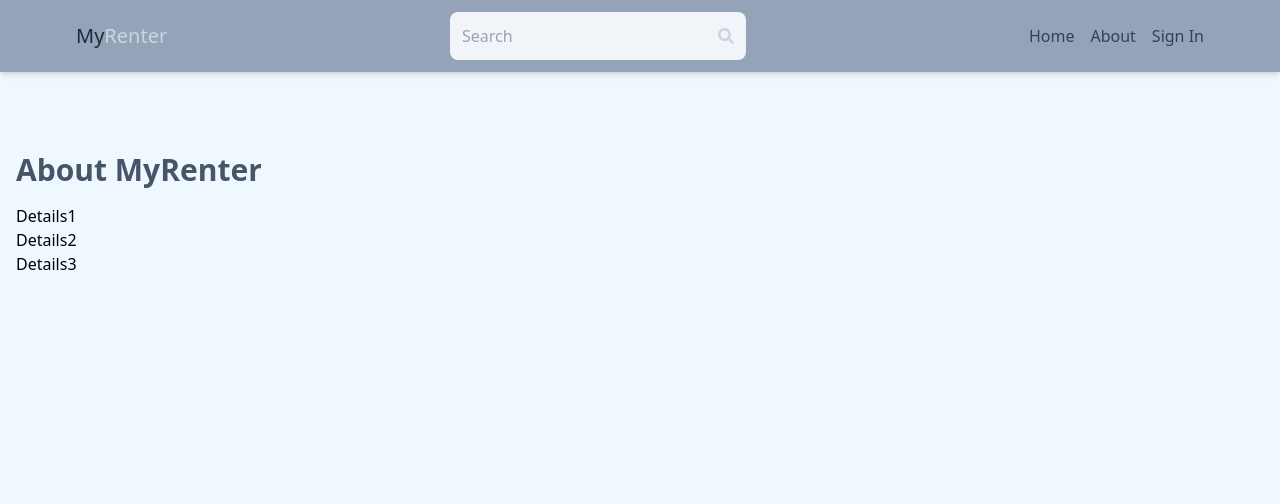
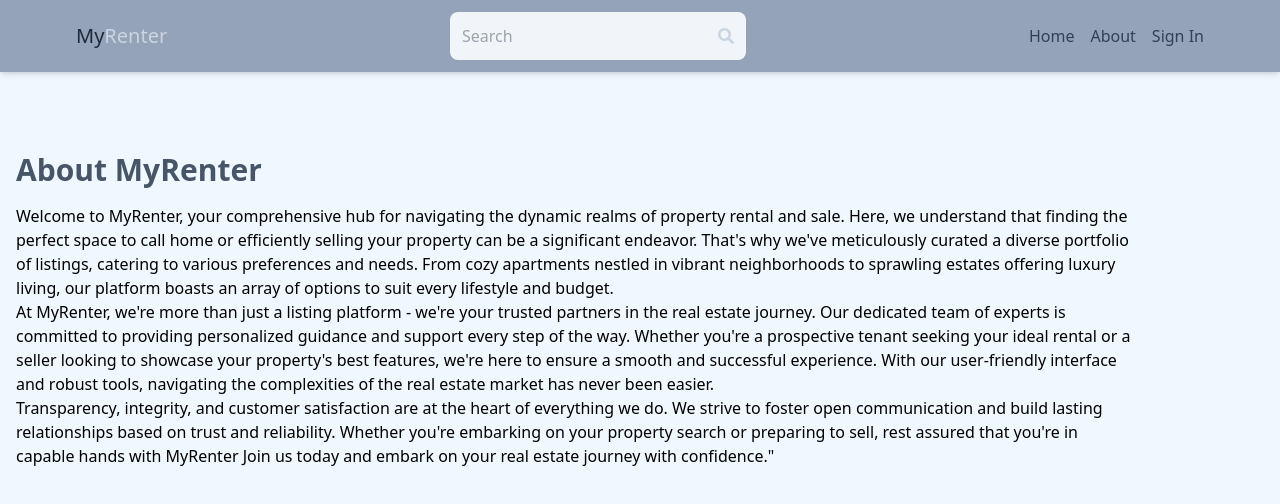
Before and after one commit to ayaz2004/MyRenter, a React (Vite) app in the folder client/: page /about in a window 1280 px wide. Shown: the top 504 px of the page. Built offline with nearby package versions, Linux system fonts and the light colour scheme; no server answers.

Commit message:
Improving Items

```diff
--- a/client/src/components/ListingItem.jsx
+++ b/client/src/components/ListingItem.jsx
@@ -26,8 +26,8 @@ export default function ListingItem({ listing }) {
           <p className="text-slate-500 mt-2 font-semibold ">
             Rs
             {listing.offer
-              ? listing.discountPrice.toLocaleString("en-US")
-              : listing.regularPrice.toLocaleString("en-US")}
+              ? listing.discountPrice.toLocaleString("en-IN")
+              : listing.regularPrice.toLocaleString("en-IN")}
             {listing.type === "rent" && "./month"}
           </p>
           <div className="text-slate-700 flex gap-4">
--- a/client/src/pages/About.jsx
+++ b/client/src/pages/About.jsx
@@ -4,9 +4,34 @@ export default function About() {
   return (
     <div className="py-20 px-4 max-w-6xl">
       <h1 className="text-3xl font-bold mb-4 text-slate-600">About MyRenter</h1>
-      <p classname="mb-4 text-slate-700">Details1</p>
-      <p classname="mb-4 text-slate-700">Details2</p>
-      <p classname="mb-4 text-slate-700">Details3</p>
+      <p classname="mb-4 text-slate-700">
+        Welcome to MyRenter, your comprehensive hub for navigating the dynamic
+        realms of property rental and sale. Here, we understand that finding the
+        perfect space to call home or efficiently selling your property can be a
+        significant endeavor. That's why we've meticulously curated a diverse
+        portfolio of listings, catering to various preferences and needs. From
+        cozy apartments nestled in vibrant neighborhoods to sprawling estates
+        offering luxury living, our platform boasts an array of options to suit
+        every lifestyle and budget.
+      </p>
+      <p classname="mb-4 text-slate-700">
+        At MyRenter, we're more than just a listing platform - we're your
+        trusted partners in the real estate journey. Our dedicated team of
+        experts is committed to providing personalized guidance and support
+        every step of the way. Whether you're a prospective tenant seeking your
+        ideal rental or a seller looking to showcase your property's best
+        features, we're here to ensure a smooth and successful experience. With
+        our user-friendly interface and robust tools, navigating the
+        complexities of the real estate market has never been easier.
+      </p>
+      <p classname="mb-4 text-slate-700">
+        Transparency, integrity, and customer satisfaction are at the heart of
+        everything we do. We strive to foster open communication and build
+        lasting relationships based on trust and reliability. Whether you're
+        embarking on your property search or preparing to sell, rest assured
+        that you're in capable hands with MyRenter Join us today and embark on
+        your real estate journey with confidence."
+      </p>
     </div>
   );
 }
--- a/client/src/pages/Listing.jsx
+++ b/client/src/pages/Listing.jsx
@@ -89,8 +89,8 @@ export default function Listing() {
             <p className="text-2xl font-semibold">
               {listing.name} - Rs{" "}
               {listing.offer
-                ? listing.discountPrice.toLocaleString("en-US")
-                : listing.regularPrice.toLocaleString("en-US")}
+                ? listing.discountPrice.toLocaleString("en-IN")
+                : listing.regularPrice.toLocaleString("en-IN")}
               {listing.type === "rent" && " / month"}
             </p>
             <p className="flex items-center mt-6 gap-2 text-slate-600  text-sm">
```
